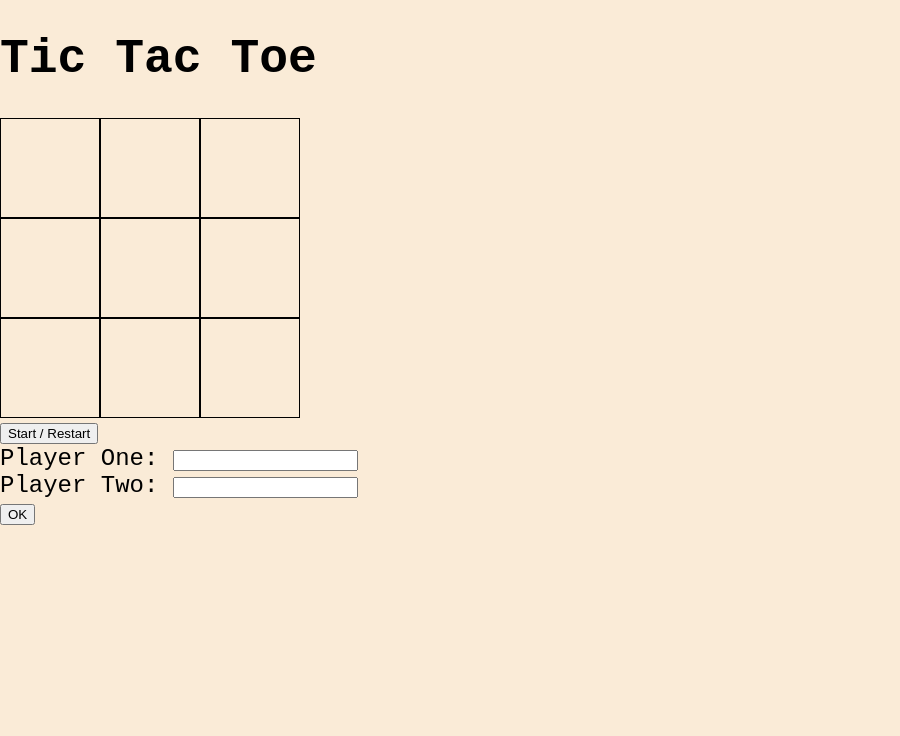
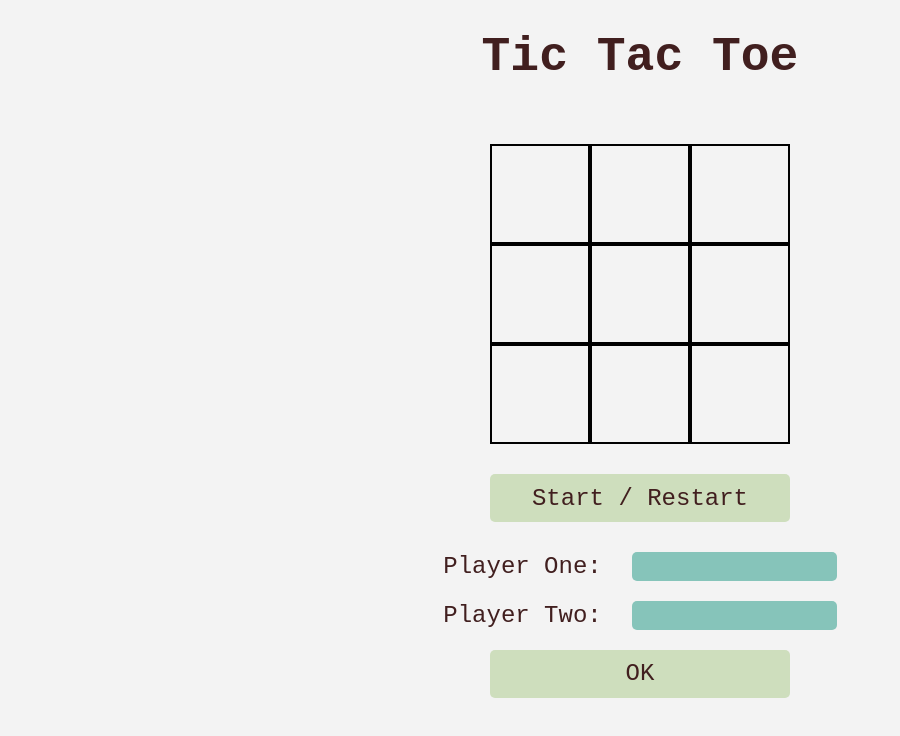
Before and after one commit to evanch98/tic-tac-toe, a plain HTML site: page index.html in a window 1280 px wide. Both pictures are taken after a click on the button "Start / Restart". Shown: the whole page, without its empty margins (0-900 px from the left). Drawn offline with Linux system fonts and the light colour scheme.

Commit message:
Adding styles to improve user experience

```diff
--- a/styles.css
+++ b/styles.css
@@ -1,12 +1,22 @@
 :root {
     font-family: 'Courier New', Courier, monospace;
     font-size: 24px;
+    color: #411F1F;
+}
+
+* {
+    padding: 0;
+    margin: 0;
 }
 
 body {
-    padding: 0;
+    padding-top: 30px;
     margin: 0;
-    background-color: antiquewhite;
+    background-color: #F3F3F3;
+    display: flex;
+    flex-direction: column;
+    align-items: center;
+    gap: 30px;
 }
 
 .container {
@@ -16,8 +26,56 @@ body {
 }
 
 .item {
-    border: 1px solid black;
+    font-size: 100px;
+    border: 2px solid black;
     display: flex;
     justify-content: center;
     align-items: center;
 }
+
+button {
+    width: 300px;
+    height: 2rem;
+    font-size: inherit;
+    font-family: inherit;
+    color: inherit;
+    background-color: #CEDEBD;
+    border: none;
+    border-radius: 5px;
+
+}
+
+button:hover {
+    border-radius: 30px;
+}
+
+.form-container {
+    opacity: 0;
+}
+
+form {
+    display: grid;
+    gap: 20px;
+    place-items: center center;
+}
+
+.row {
+    display: flex;
+    justify-content: flex-start;
+    align-items: center;
+    gap: 30px;
+}
+
+input[type="text"] {
+    padding-left: 5px;
+    width: 200px;
+    height: 1.2rem;
+    background-color: #86C4BA;
+    border: none;
+    border-radius: 5px;
+}
+
+input[type="text"]:focus {
+    outline: none;
+    border: 2px solid #CEDEBD;
+}
```
